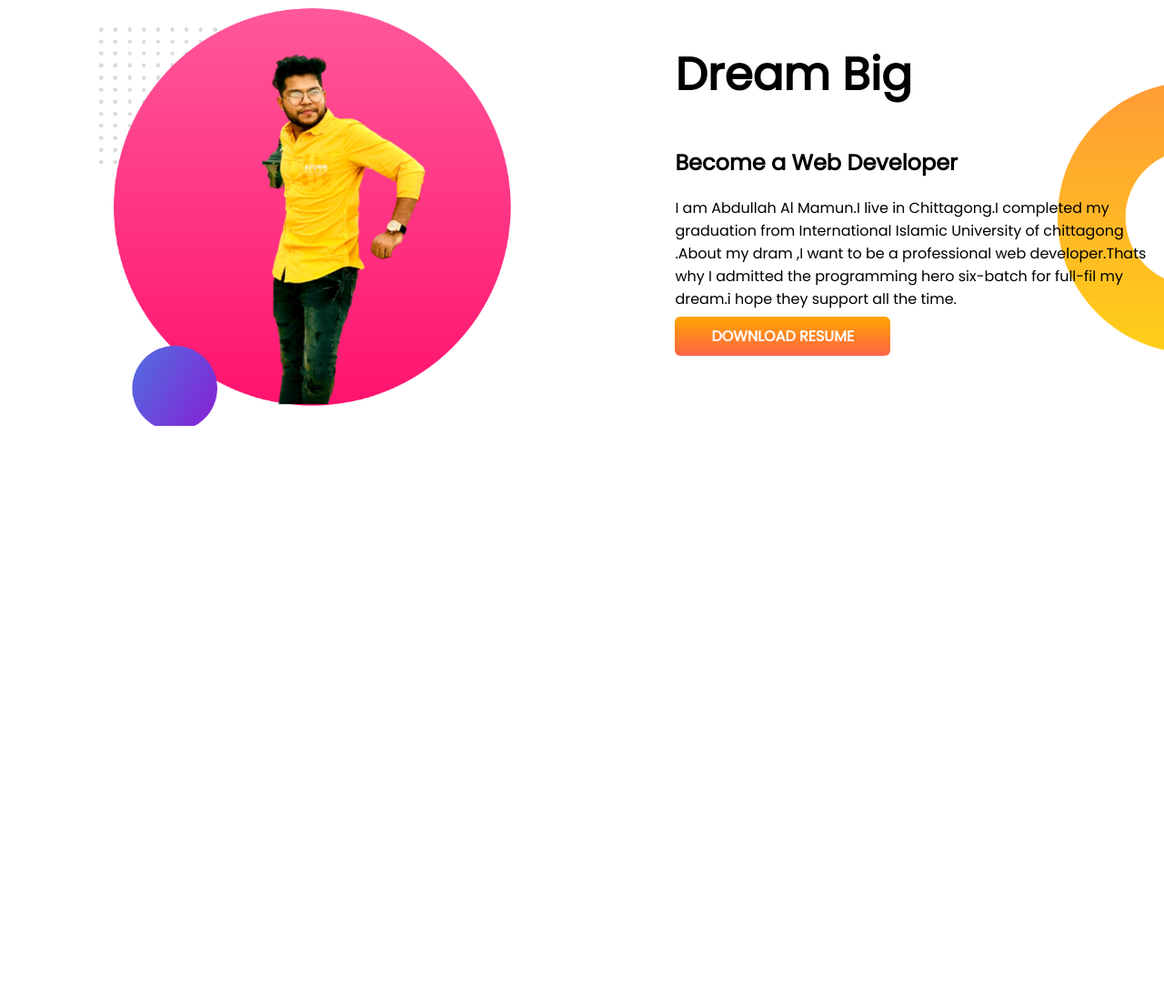
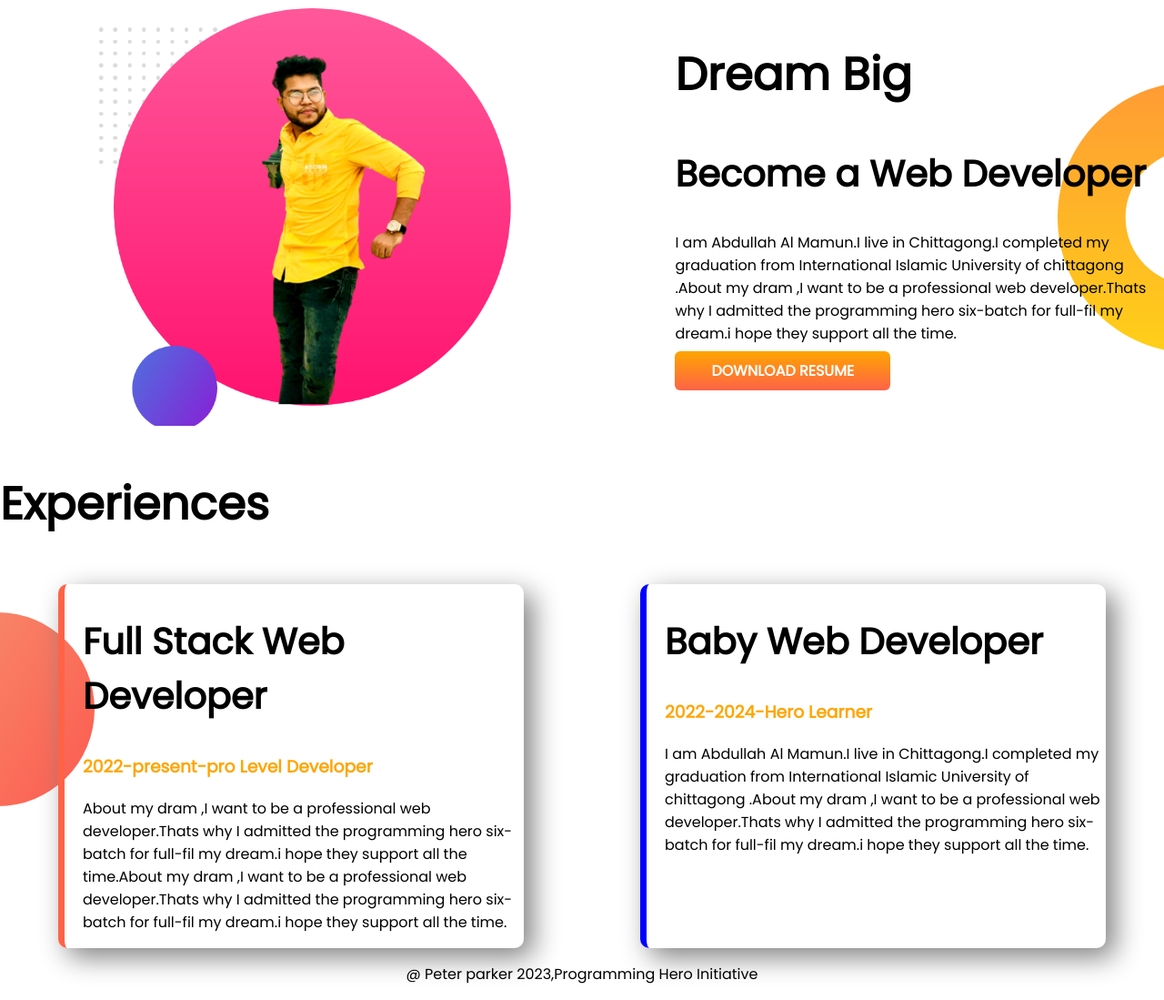
Before and after one commit to Almamun7050/developer-portfolio, a plain HTML site: page index.html in a window 1280 px wide. Shown: the part 635-1734 px from the top of the page at 91% size. Before the commit the page ends 1110 px from the top, so only its background shows below. Drawn offline with Linux system fonts and the light colour scheme.

Commit message:
style border and added footer

```diff
--- a/index.html
+++ b/index.html
@@ -11,7 +11,7 @@
     <link rel="stylesheet" href="style.css">
 </head>
 <body>
-    <section class="top-banner">
+    <section class="top-banner flexible-container">
         <div class="half-width">
             <h1>Welcome To</h1>
             <h1><span class="color-orange">Al Mamun</span> World!!</h1>
@@ -23,7 +23,7 @@
             <img src="images/mamun-photo.png" alt="">
             </div>
     </section>
-    <section class="dream-big">
+    <section class="dream-big flexible-container">
         <div  class="half-width">
             <img src="images/mamun.png" alt="">
         </div>
@@ -35,6 +35,25 @@
         </div>
 
     </section>
+    <section class="Experience-area">
+        <h1>Experiences</h1>
+        <div class="flexible-container">
+            <div id="full-stack-developer" class="experience-item">
+                <h2>Full Stack Web Developer</h2>
+                <h3 class="color-orange">2022-present-pro Level Developer</h3>
+                <p>About my dram ,I want to be a professional web developer.Thats why I admitted the programming hero six-batch for full-fil my  dream.i hope they support all the time.About my dram ,I want to be a professional web developer.Thats why I admitted the programming hero six-batch for full-fil my  dream.i hope they support all the time.</p>
+            </div>
+            <div id="baby-web-developer" class="experience-item">
+                <h2>Baby Web Developer</h2>
+                <h3 class="color-orange">2022-2024-Hero Learner</h3>
+                <p>I am Abdullah Al Mamun.I live in Chittagong.I completed my graduation from International Islamic University of chittagong .About my dram ,I want to be a professional web developer.Thats why I admitted the programming hero six-batch for full-fil my  dream.i hope they support all the time.</p>
+            </div>
+        </div>
+
+    </section>
 
 </body>
+<footer>
+    <p>@ Peter parker 2023,Programming Hero Initiative</p>
+</footer>
 </html>
--- a/style.css
+++ b/style.css
@@ -4,17 +4,22 @@ body{
 }
 h1{
     font-size: 50px;
+
+}
+h2{
+    font-size: 40px;
 }
 .color-orange{
     color: orange;
 }
-section{
+.flexible-container{
     display: flex;
     margin-top: 50px;
 }
 .half-width{
     width: 50%;
     padding-left: 8%;
+
 }
 .half-width img{
     width: 90%;
@@ -36,3 +41,26 @@ section{
     background-repeat: no-repeat;
     background-position: right;
 }
+.Experience-area{
+    background-image: url(images/exp-bg.png);
+    background-repeat: no-repeat;
+    background-position: left;
+}
+.experience-item{
+    width: 40%;
+    margin-left: 5%;
+    margin-right: 5%;
+    padding-left: 20px;
+    border-radius: 10px;
+    box-shadow: 10px 10px 30px gray;
+
+}
+#full-stack-developer{
+    border-left: 7px solid tomato;
+}
+#baby-web-developer{
+    border-left: 7px solid blue;
+}
+footer p{
+    text-align: center;
+}
```
